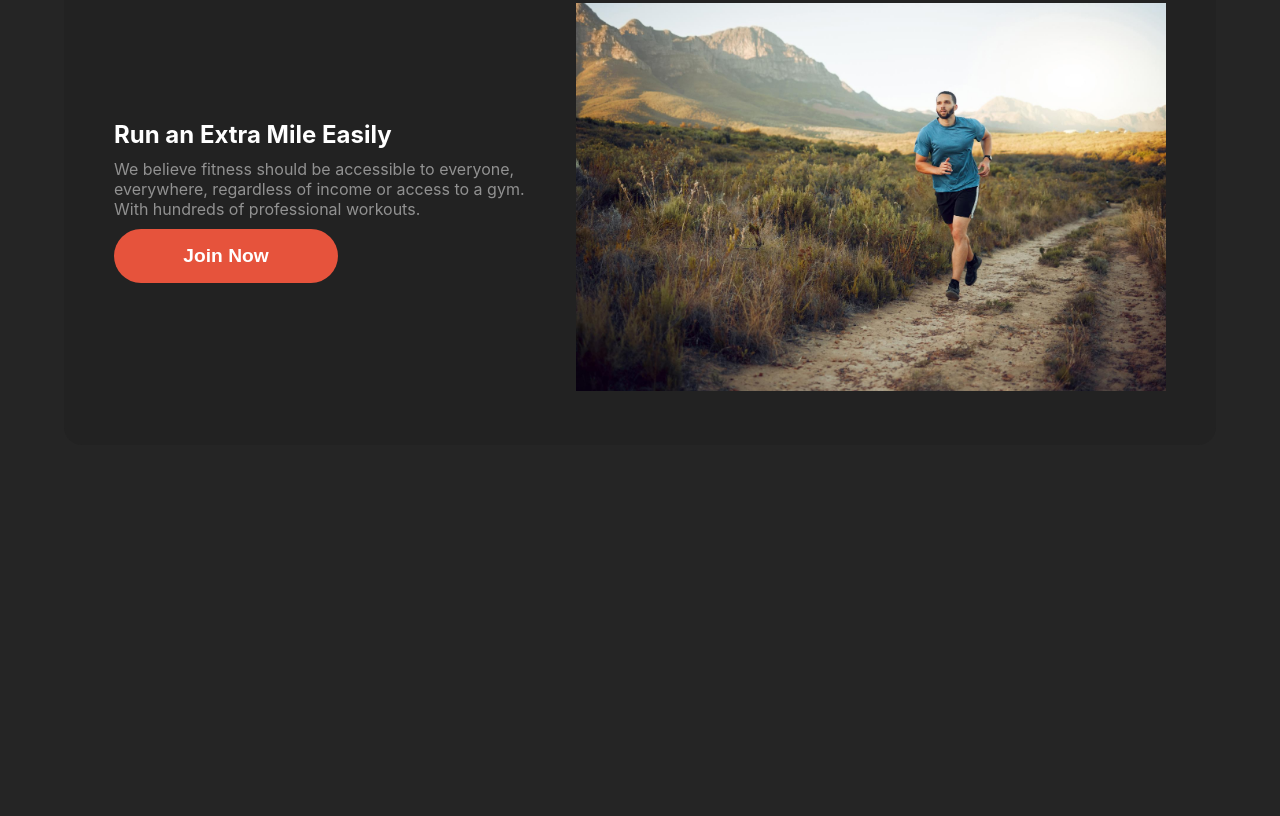
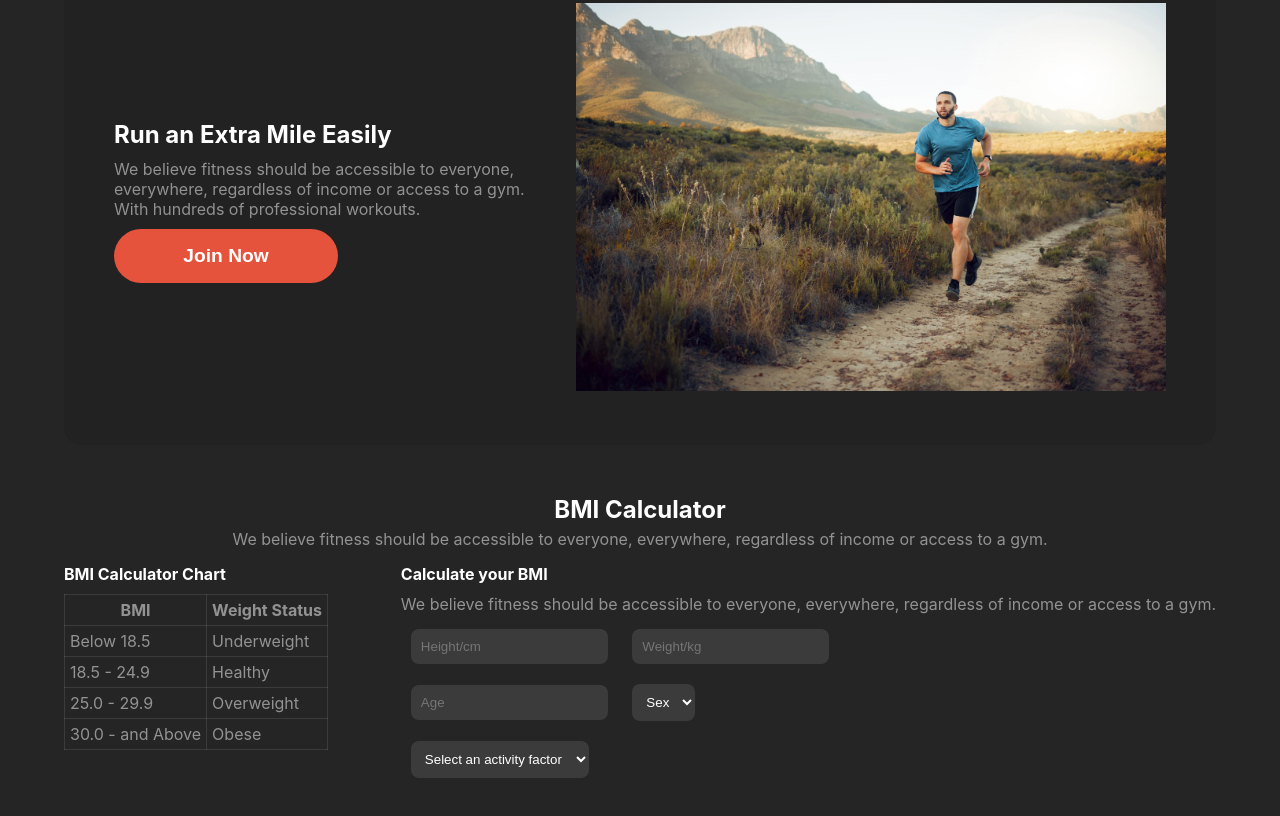
Before and after one commit to kawsarahmed22/assignment-2, a plain HTML site: page index.html in a window 1280 px wide. Shown: the part 1378-2194 px from the top of the page. Before the commit the page ends 1873 px from the top, so only its background shows below. Drawn offline with Linux system fonts and the light colour scheme.

Commit message:
BMI Calculator section added

```diff
--- a/css/responsive.css
+++ b/css/responsive.css
@@ -49,6 +49,9 @@
     .run-extra-container {
         flex-direction: column;
     }
+    .bmi-calculator-content{
+        flex-direction: column;
+    }
 }
 
 
--- a/css/style.css
+++ b/css/style.css
@@ -236,3 +236,37 @@ main {
 .run-extra-img img {
     width: 100%;
 }
+
+/* BMI Calculator */
+.bmi-calculator-content{
+    display: flex;
+    justify-content: space-between;
+}
+.bmi-calculator h4 {
+    color: white;
+    margin: 10px 0;
+}
+
+table {
+    width: 100%;
+    color: rgba(255, 255, 255, 0.5);
+
+}
+
+table,
+th,
+td {
+    border: 1px solid rgba(255, 255, 255, 0.1);
+    border-collapse: collapse;
+    padding: 5px;
+}
+
+.bmi-calculator-right input,
+select {
+    padding: 10px;
+    border-radius: 8px;
+    background: rgba(255, 255, 255, 0.1);
+    color: white;
+    border: none;
+    margin: 10px;
+}
--- a/index.html
+++ b/index.html
@@ -85,17 +85,73 @@
             </div>
         </section>
         <!-- Run Extra -->
-         <section class="run-extra-container">
+        <section class="run-extra-container">
             <div class="run-extra-content">
                 <h2>Run an Extra Mile Easily</h2>
-                <p>We believe fitness should be accessible to everyone, everywhere, regardless of income or access to a gym. With hundreds of professional workouts.</p>
+                <p>We believe fitness should be accessible to everyone, everywhere, regardless of income or access to a
+                    gym. With hundreds of professional workouts.</p>
                 <button class="primary-btn">Join Now</button>
             </div>
             <div class="run-extra-img">
                 <img src="./images/run.jpg" alt="">
             </div>
 
-         </section>
+        </section>
+        <section class="bmi-calculator">
+            <h2 class="text-center">BMI Calculator</h2>
+            <p class="text-center">We believe fitness should be accessible to everyone, everywhere, regardless of income
+                or access to a gym.</p>
+           <div class="bmi-calculator-content">
+            <div class="bmi-calculator-left">
+                <h4>BMI Calculator Chart</h4>
+                <table>
+                    <tr>
+                        <th>BMI</th>
+                        <th>Weight Status</th>
+                    </tr>
+                    <tr>
+                        <td>Below 18.5</td>
+                        <td>Underweight</td>
+
+                    </tr>
+                    <tr>
+                        <td>18.5 - 24.9</td>
+                        <td>Healthy</td>
+
+                    </tr>
+                    <tr>
+                        <td>25.0 - 29.9</td>
+                        <td>Overweight</td>
+
+                    </tr>
+                    <tr>
+                        <td>30.0 - and Above</td>
+                        <td>Obese</td>
+
+                    </tr>
+                </table>
+            </div>
+            <div class="bmi-calculator-right">
+                <h4>Calculate your BMI</h4>
+                <p>We believe fitness should be accessible to everyone, everywhere, regardless of income or access to a gym. </p>
+                <div>
+                    <input type="text" placeholder="Height/cm">
+                    <input type="text" placeholder="Weight/kg">
+                </div>
+                <div>
+                    <input type="text" name="" id="" placeholder="Age">
+                    <select name="" id="">
+                        <option value="">Sex</option>
+                    </select>
+                    <div>
+                        <select name="" id="">
+                            <option value="">Select an activity factor</option>
+                        </select>
+                    </div>
+                </div>
+            </div>
+           </div>
+        </section>
     </main>
     <footer>
 
```
